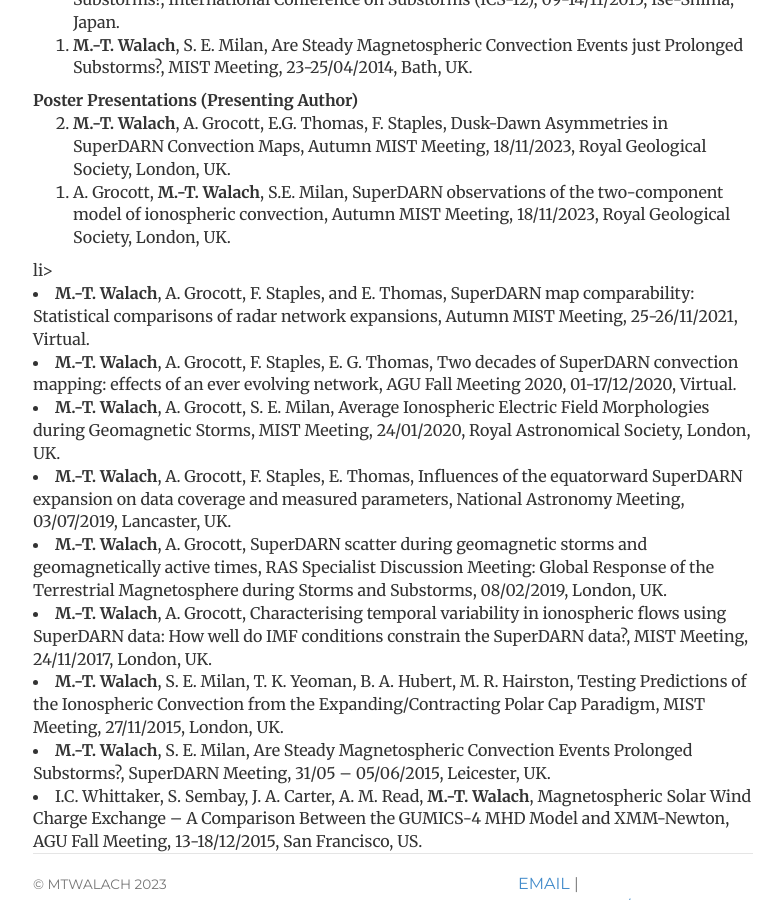
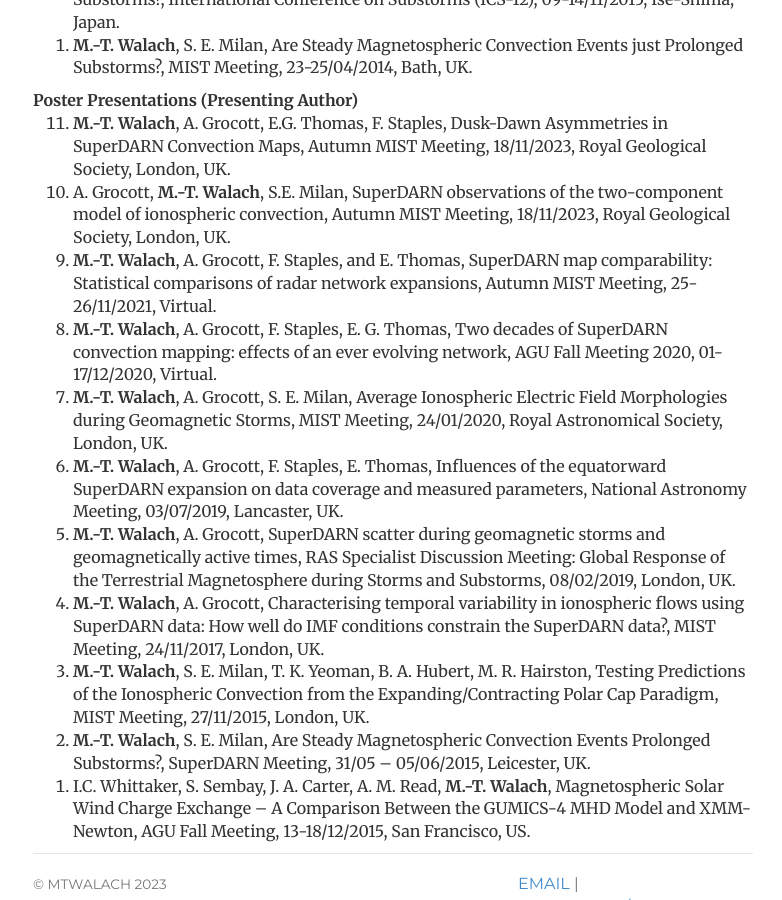
Before and after one commit to mtwalach/mtwalach.github.io, a Jekyll site: the page built from publications/index.html, in a window 1280 px wide and 900 px high, scrolled down 6583 px. Shown: the whole window, without its empty margins (247-1029 px from the left). Built offline with Jekyll 4.4.1, drawn with Linux system fonts in a browser that asks for light colours.

Commit message:
updated pubs

```diff
--- a/publications/index.html
+++ b/publications/index.html
@@ -123,7 +123,7 @@ description:   Maria-Theresia Walach // Space plasma physics & planetary science
             <strong>Poster Presentations (Presenting Author)</strong>
             <ol reversed>
               <li><b>M.-T. Walach</b>, A. Grocott, E.G. Thomas, F. Staples, Dusk-Dawn Asymmetries in SuperDARN Convection Maps, Autumn MIST Meeting, 18/11/2023, Royal Geological Society, London, UK.</li>
-              <li>A. Grocott, <b>M.-T. Walach</b>, S.E. Milan, SuperDARN observations of the two-component model of ionospheric convection, Autumn MIST Meeting, 18/11/2023, Royal Geological Society, London, UK.</ol>li>
+              <li>A. Grocott, <b>M.-T. Walach</b>, S.E. Milan, SuperDARN observations of the two-component model of ionospheric convection, Autumn MIST Meeting, 18/11/2023, Royal Geological Society, London, UK.</li>
               <li><b>M.-T. Walach</b>, A. Grocott, F. Staples, and E. Thomas, SuperDARN map comparability: Statistical comparisons of radar network expansions, Autumn MIST Meeting, 25-26/11/2021, Virtual.</li>
               <li><b>M.-T. Walach</b>, A. Grocott, F. Staples, E. G. Thomas, Two decades of SuperDARN convection mapping: effects of an ever evolving network, AGU Fall Meeting 2020, 01-17/12/2020, Virtual.</li>
               <li><b>M.-T. Walach</b>, A. Grocott, S. E. Milan, Average Ionospheric Electric Field Morphologies during Geomagnetic Storms, MIST Meeting, 24/01/2020, Royal Astronomical Society, London, UK.</li>
```
Also changed, not shown: 6 other files.
